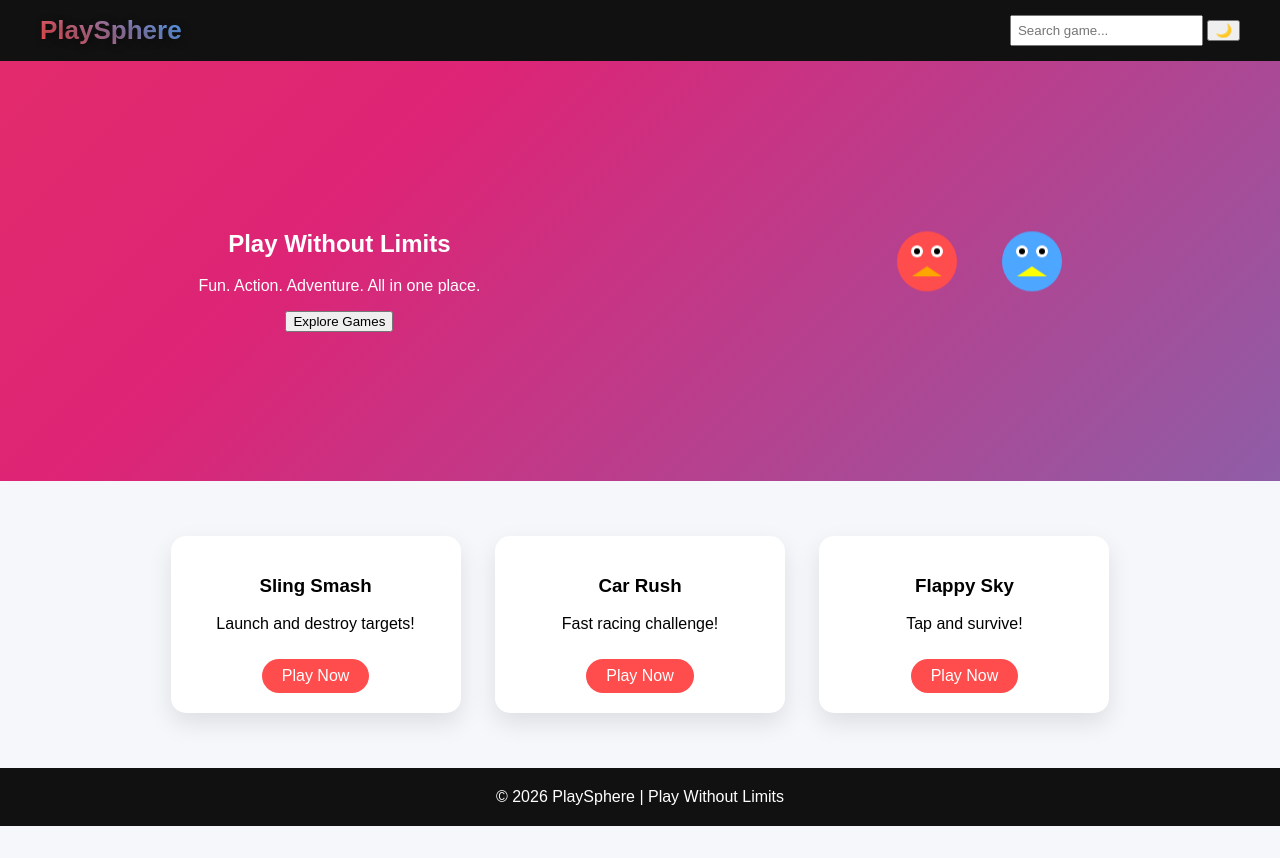
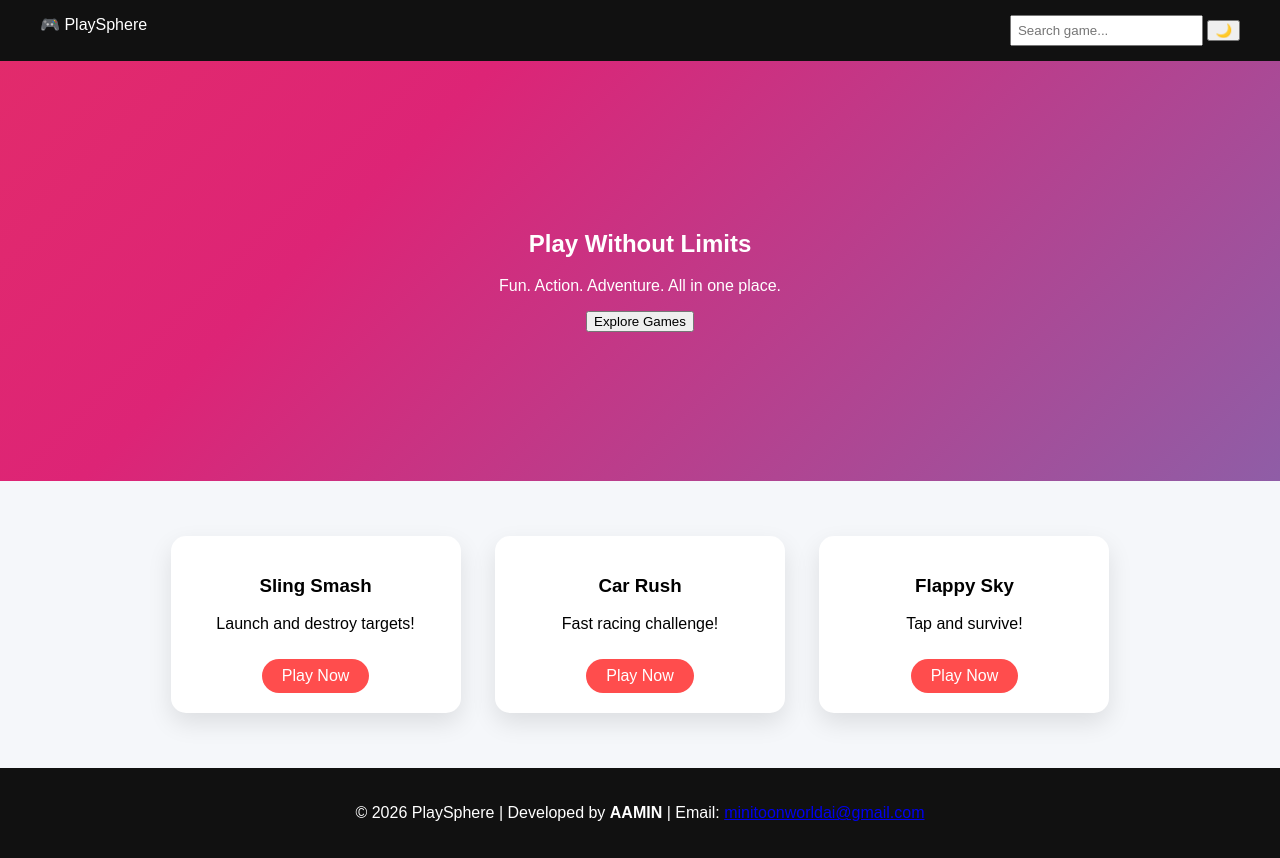
Before and after one commit to AAMIN046/PlaySphere, a plain HTML site: page index.html in a window 1280 px wide. Before the commit the page ends 826 px from the top, so only its background shows below. Drawn offline with Linux system fonts and the light colour scheme.

Commit message:
Update index.html

```diff
--- a/index.html
+++ b/index.html
@@ -6,19 +6,13 @@
 <title>PlaySphere - Play Without Limits</title>
 <link rel="stylesheet" href="style.css">
 </head>
-
 <body>
 
 <!-- Loader -->
-<div id="loader">
-    <div class="spinner"></div>
-</div>
+<div id="loader"><div class="spinner"></div></div>
 
 <header>
-    <div class="logo">
-        <span class="logo-3d">PlaySphere</span>
-    </div>
-
+    <div class="logo">🎮 PlaySphere</div>
     <div class="header-right">
         <input type="text" id="search" placeholder="Search game...">
         <button onclick="toggleDarkMode()">🌙</button>
@@ -27,65 +21,38 @@
 
 <!-- Hero Section -->
 <section class="hero">
-
     <div class="hero-content">
         <h1>Play Without Limits</h1>
         <p>Fun. Action. Adventure. All in one place.</p>
         <button>Explore Games</button>
     </div>
-
-    <!-- Custom SVG Cartoon Birds -->
-    <div class="birds">
-
-        <!-- Bird 1 -->
-        <svg width="80" height="80">
-            <circle cx="40" cy="40" r="30" fill="#ff4d4d"/>
-            <circle cx="30" cy="30" r="6" fill="white"/>
-            <circle cx="50" cy="30" r="6" fill="white"/>
-            <circle cx="30" cy="30" r="3"/>
-            <circle cx="50" cy="30" r="3"/>
-            <polygon points="40,45 55,55 25,55" fill="orange"/>
-        </svg>
-
-        <!-- Bird 2 -->
-        <svg width="80" height="80">
-            <circle cx="40" cy="40" r="30" fill="#4da6ff"/>
-            <circle cx="30" cy="30" r="6" fill="white"/>
-            <circle cx="50" cy="30" r="6" fill="white"/>
-            <circle cx="30" cy="30" r="3"/>
-            <circle cx="50" cy="30" r="3"/>
-            <polygon points="40,45 55,55 25,55" fill="yellow"/>
-        </svg>
-
-    </div>
-
 </section>
 
-<!-- Game Section -->
+<!-- Games -->
 <section class="games" id="gameList">
 
     <div class="game-card" data-name="sling smash">
         <h3>Sling Smash</h3>
         <p>Launch and destroy targets!</p>
-        <a href="#">Play Now</a>
+        <a href="sling-smash.html" target="_blank">Play Now</a>
     </div>
 
     <div class="game-card" data-name="car rush">
         <h3>Car Rush</h3>
         <p>Fast racing challenge!</p>
-        <a href="#">Play Now</a>
+        <a href="car-rush.html" target="_blank">Play Now</a>
     </div>
 
     <div class="game-card" data-name="flappy sky">
         <h3>Flappy Sky</h3>
         <p>Tap and survive!</p>
-        <a href="#">Play Now</a>
+        <a href="flappy-sky.html" target="_blank">Play Now</a>
     </div>
 
 </section>
 
 <footer>
-    © 2026 PlaySphere | Play Without Limits
+    <p>© 2026 PlaySphere | Developed by <b>AAMIN</b> | Email: <a href="mailto:minitoonworldai@gmail.com">minitoonworldai@gmail.com</a></p>
 </footer>
 
 <script src="script.js"></script>
```
